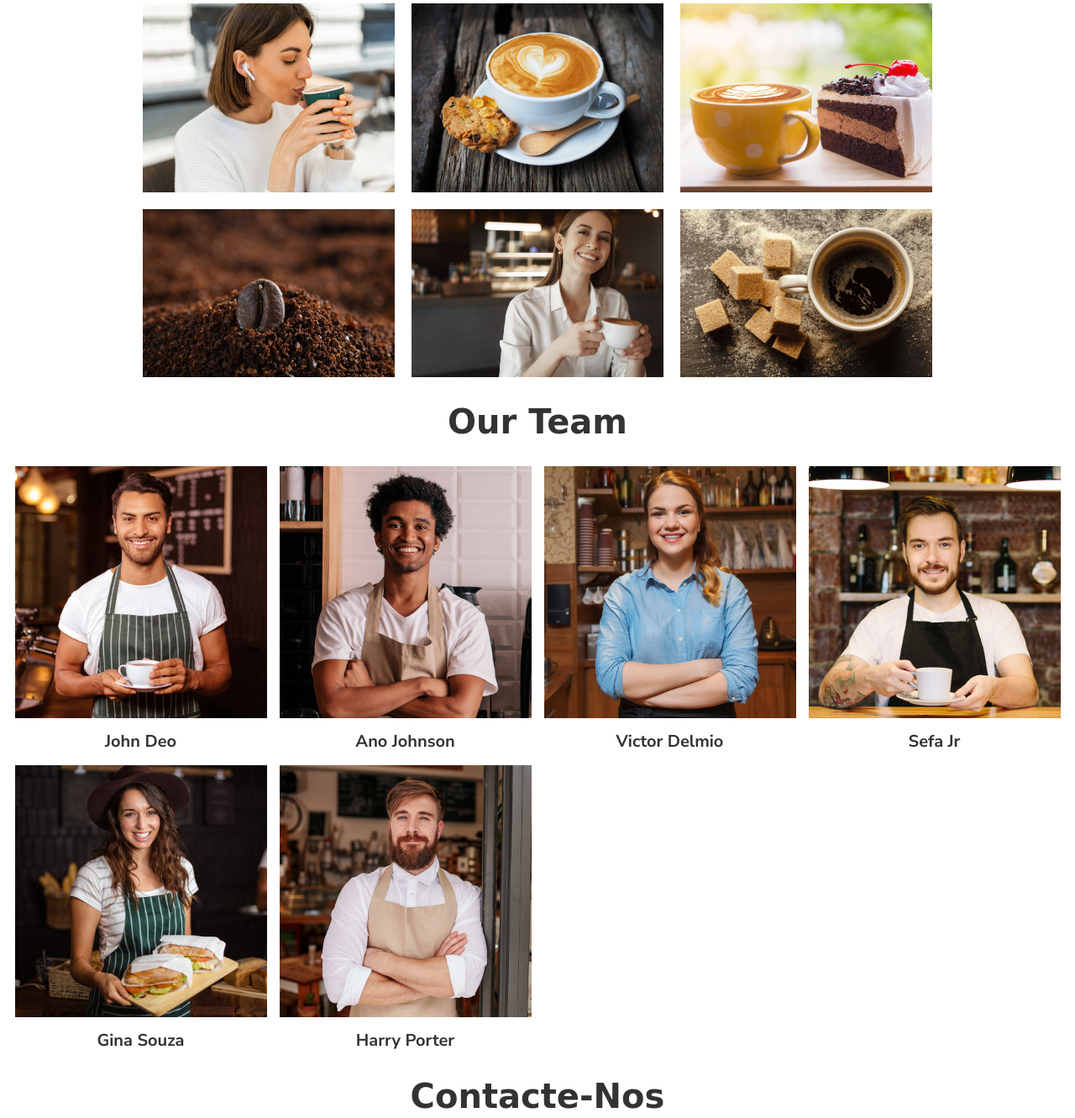
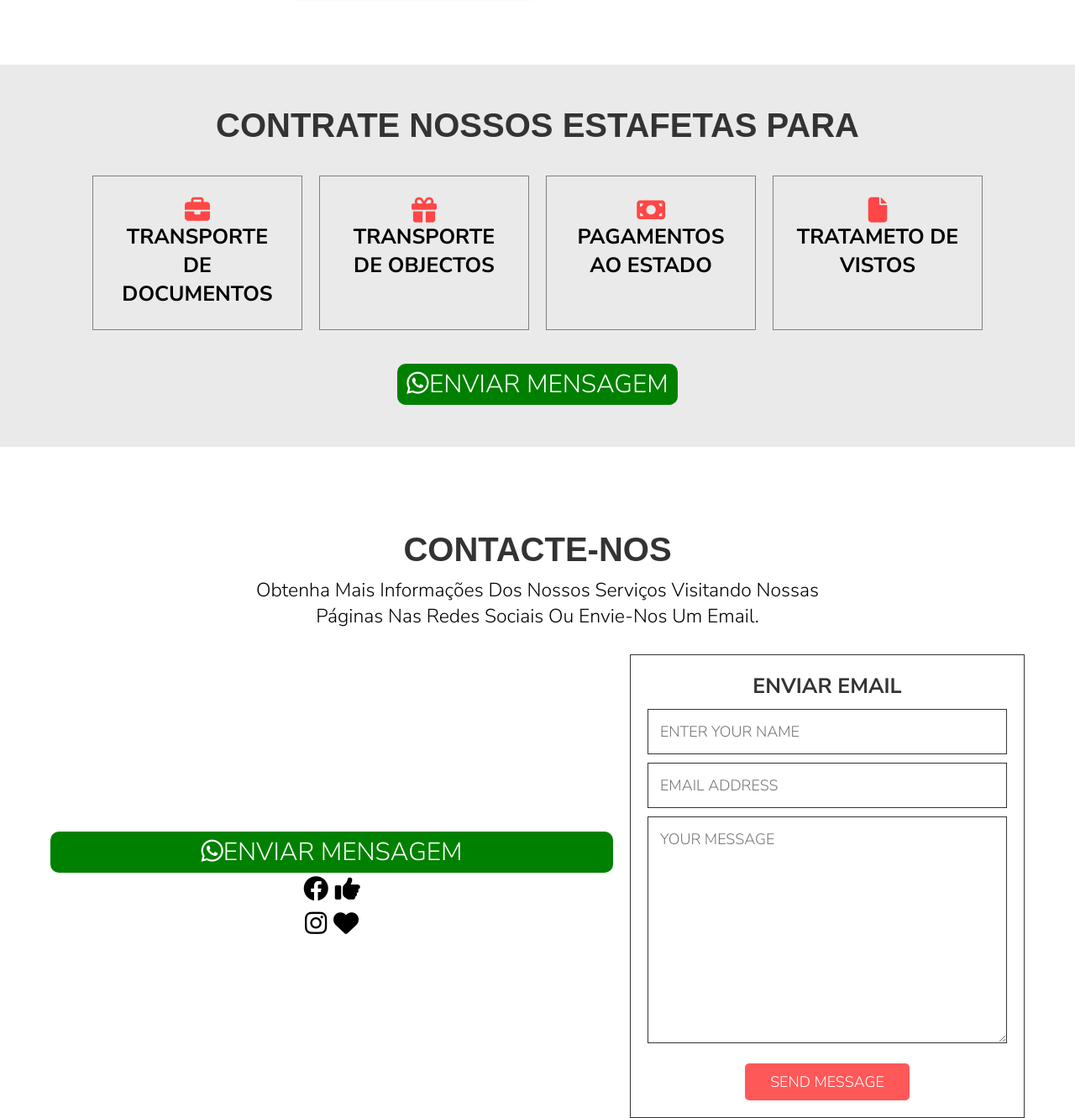
Before and after one commit to milson94/new_site, a plain HTML site: page index.html in a window 1280 px wide. Shown: the part 1552-2883 px from the top of the page at 84% size. Drawn offline with Linux system fonts and the light colour scheme; a web font is replaced by a local one.

Commit message:
updated the website

```diff
--- a/css/style.css
+++ b/css/style.css
@@ -1,4 +1,5 @@
 @import url('https://fonts.googleapis.com/css2?family=Merienda+One&family=Nunito+Sans:ital,wght@0,300;0,700;1,300&display=swap');
+@import url('https://fonts.googleapis.com/css2?family=Andika:wght@700&display=swap');
 
 :root{
     --main-color: #ff5858;
@@ -21,7 +22,7 @@
     outline: none;
     border: none;
     text-decoration: none;
-    text-transform: capitalize;
+    text-transform: uppercase;
     /* transition: ; */
 }
 
@@ -111,7 +112,7 @@ section{
 .home-bg .home .content h3{
     font-size: 6rem;
     color: var(--main-color);
-    font-family: 'Merienda One', cursive;
+    font-family: 'Andika', sans-serif;
 }
 
 
@@ -169,7 +170,7 @@ section{
 .about .content h3{
     font-size: 4.5rem;
     color: var(--black);
-    font-family: 'Merienda One', cursive;
+    font-family: 'Andika', sans-serif;
     padding: 1rem;
 }
 .about .content p{
@@ -192,11 +193,11 @@ section{
 .heading h3{
     font-size: 4rem;
     color: var(--black);
-    font-family: 'Merienda One', cursive;
+    font-family: 'Andika', sans-serif;
 }
 
 .facility {
-    margin-top: 4rem;
+    margin-top: 15rem;
 }
 
 .facility .box-container{
@@ -214,7 +215,7 @@ section{
     flex-wrap: wrap;
     flex-grow: 1;
     padding: 1.5rem 1rem;
-    height: 40rem;
+    height: auto;
     box-shadow: 0px 0rem .5rem #ffb6b6;
 }
 
@@ -258,19 +259,75 @@ section{
     width: 100%;
 }
 
+.contract-us{
+    width: 193rem !important;
+    max-width: 100%;
+    margin-top: 5rem;
+    padding: 5rem 0;
+    background-color: rgba(225, 225, 225, 0.7);
+    text-align: center;
+}
+
+.contract-us .whatsapp-btn{
+    font-size: 3rem;
+    text-align: center;
+    background-color: green;
+    display: inline-block;
+    padding: 4px 11px;
+    border-radius: 10px;
+}
+
+.contract-us .whatsapp-btn:hover{
+    background-color: rgb(0, 82, 0);
+    padding: 5px 12px;
+    /* transition: .2s linear; */
+    box-shadow: 0 2px 7px rgb(119, 255, 119);
+}
+
+
+.contract-us .whatsapp-btn i{
+    color: rgb(255, 255, 255);
+    margin-right: .4px;
+}
+.contract-us .whatsapp-btn a{
+    color: white;
+}
+
+.contract-us .box-container .box{
+    text-align: center;
+}
+
+.contract-us .heading h3{
+    margin-bottom: 3.7rem;
+}
 
 
 
+.contract-us .box-container .box h5{
+    font-size: 2.5rem;
+}
 
-.gallery .box-container{
+.contract-us .box-container .box i{
+    font-size: 3rem;
+    color: rgb(255, 70, 70);
+}
+
+.contract-us .box-container .box{
+    border: 1px solid grey;
+    padding: 2.5rem;
+    margin-bottom: 4rem;
+}
+
+
+.contract-us .box-container{
     display: grid;
-    grid-template-columns: repeat(auto-fit, 30rem);
+    grid-template-columns: repeat(auto-fit, 25rem);
     gap: 2rem;
     justify-content: center;
 
 }
 
-.gallery .box-container img{
+.contract-us .box-container img{
     height: 100%;
     width: 100%;
     object-fit: cover;
@@ -298,12 +355,58 @@ section{
     color:var(--black)
 }
 
+.contact {
+    margin-top: 7rem;
+}
+
+.contact .heading p{
+    font-size: 2.3rem;
+    font-weight: 500;
+    margin-top: 1rem;
+    text-transform: capitalize;
+
+}
+
 .contact .row{
+
     display: flex;
     align-items: center;
     flex-wrap: wrap;
     gap: 2rem;
 }
+
+.contact .row .image{
+    font-size: 3rem;
+    text-align: center;
+    display: flex;
+    /* justify-content: end; */
+    flex-grow: 1;
+    flex-direction: column;
+
+}
+
+.contact .row .image .whatsapp-btn{
+    font-size: 3rem;
+    text-align: center;
+    display: flex;
+    flex-wrap: wrap;
+    flex-direction: column;
+    background-color: green;
+
+    padding: 4px 13px;
+    border-radius: 10px;
+}
+
+.contact .row .image .whatsapp-btn .socials{
+    display: flex;
+    flex-wrap: wrap;
+    flex-direction: row;
+}
+
+.contact .row .image .whatsapp-btn i, .contact .row .image .whatsapp-btn a{
+    color: white;
+}
+
 
 .contact .row .image{
     flex: 1 1 50rem;
@@ -394,6 +497,19 @@ section{
     html{
         font-size: 55%;
     }
+
+    .home-bg .home .content {
+        width: 50rem;
+        text-align: justify;
+        margin-right: 0;
+        margin-bottom: 0;
+        padding: 0 1rem;
+    }
+
+    .home-bg .home .content p{
+        font-size: 2rem;
+        font-weight: 700;
+    }
 }
 
 @media (max-width: 768px){
@@ -434,7 +550,16 @@ section{
         text-align: center;
     }
 
+    .facility .box-container .box
+    {
+        /* padding: 15rem; */
+    }
 
+    .facility .box-container .box p{
+        font-size: 2.3rem;
+        font-weight: 500;
+        padding: 2rem 0;
+    }
 
 
     .header .flex .navbar a{
@@ -449,6 +574,7 @@ section{
     .home-bg .home{
         justify-content: center;
     }
+
 
     .home-bg .home .content h3{
         font-size: 4rem;
--- a/index.html
+++ b/index.html
@@ -97,7 +97,7 @@
                     surgi sempre a necessidade de envio de produtos, documentos, etc.
                     A ABC Deliver tem a solução para si!</p>
                 <a href="about" class="btn">Solicitar</a>
-                <i class="fa fa-whatsapp"></i>
+
 
             </div>
 
@@ -140,13 +140,43 @@
 
 
     <!-- gallery section starts  -->
-    <section class="gallery" id="gallery">
+    <section class="contract-us" id="contract-us">
         <div class="heading">
-
-            <h3>Gallery</h3>
+            <h3>Contrate nossos estafetas para</h3>
         </div>
 
         <div class="box-container">
+            <div class="box">
+                <i class="fa-solid fa-briefcase"></i>
+                <h5>transporte de documentos</h5>
+            </div>
+
+            <div class="box">
+                <i class="fa-solid fa-gift"></i>
+                <h5>transporte de objectos</h5>
+            </div>
+
+            <div class="box">
+                <i class="fa-solid fa-money-bill"></i>
+                <h5>pagamentos ao estado</h5>
+            </div>
+
+            <div class="box">
+                <i class="fa-solid fa-file"></i>
+                <h5>tratameto de vistos</h5>
+            </div>
+
+
+
+
+        </div>
+        <div class="whatsapp-btn">
+            <a href="https://wa.me/258844278012"><i class="fa-brands fa-whatsapp"></i>enviar mensagem</a>
+        </div>
+
+
+
+        <!-- <div class="box-container">
             <img src="images/gallery-1.webp" alt="">
             <img src="images/gallery-2.webp" alt="">
             <img src="images/gallery-3.webp" alt="">
@@ -154,70 +184,45 @@
             <img src="images/gallery-5.webp" alt="">
             <img src="images/gallery-6.webp" alt="">
 
-        </div>
+        </div> -->
     </section>
 
     <!-- gallery section ends -->
 
-    <!-- team section starts  -->
-
-    <div class="team" id="team">
-        <div class="heading">
-            <h3>our team</h3>
-        </div>
-
-        <div class="box-container">
-            <div class="box">
-                <img src="images/our-team-1.jpg" alt="">
-                <h3>john deo</h3>
-            </div>
-
-            <div class="box">
-                <img src="images/our-team-2.jpg" alt="">
-                <h3>ano johnson</h3>
-
-            </div>
-            <div class="box">
-                <img src="images/our-team-3.jpg" alt="">
-                <h3>victor delmio</h3>
-            </div>
-
-            <div class="box">
-                <img src="images/our-team-4.jpg" alt="">
-                <h3>Sefa Jr</h3>
-            </div>
-
-            <div class="box">
-                <img src="images/our-team-5.jpg" alt="">
-                <h3>Gina souza</h3>
-            </div>
-
-            <div class="box">
-                <img src="images/our-team-6.jpg" alt="">
-                <h3>harry porter</h3>
-            </div>
-        </div>
-
-    </div>
-    <!-- team section ends -->
 
     <!-- contact section starts  -->
     <section class="contact" id="contact">
         <div class="heading">
 
             <h3>contacte-nos</h3>
+            <p>Obtenha mais informações dos nossos serviços visitando nossas <br> páginas nas redes
+                sociais ou envie-nos um email.
+            </p>
         </div>
 
         <div class="row">
 
             <div class="image">
-                <img src="images/contact-img.svg" alt="">
+                <div class="whatsapp-btn">
+                    <a href="https://wa.me/258844278012"><i class="fa-brands fa-whatsapp"></i>enviar mensagem</a>
+                </div>
+                <div class="socials">
+                    <div class="group">
+                        <i class="fa-brands fa-facebook"></i>
+                        <i class="fa-solid fa-thumbs-up"></i>
+                    </div>
+
+                    <div class="group">
+                        <i class="fa-brands fa-instagram"></i>
+                        <i class="fa-solid fa-heart"></i>
+                    </div>
+                </div>
             </div>
 
 
 
            <form action="https://formsubmit.co/mangueleedmilson@gmail.com" method="POST">
-                <h3>book a table</h3>
+                <h3>Enviar Email</h3>
                 <input type="text" name="name" required class="box" maxlength="20" placeholder="enter your name">
 
 
```
